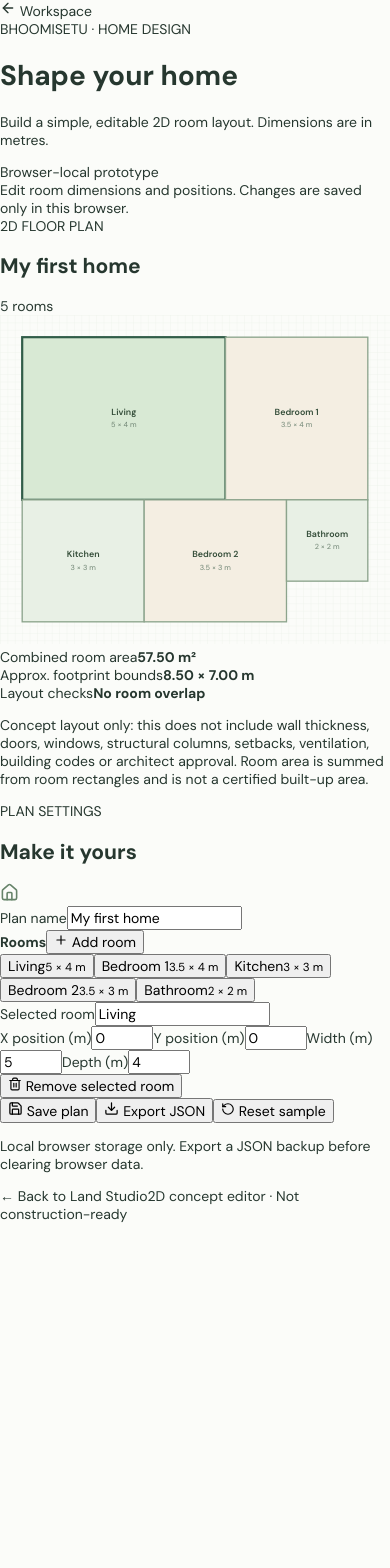
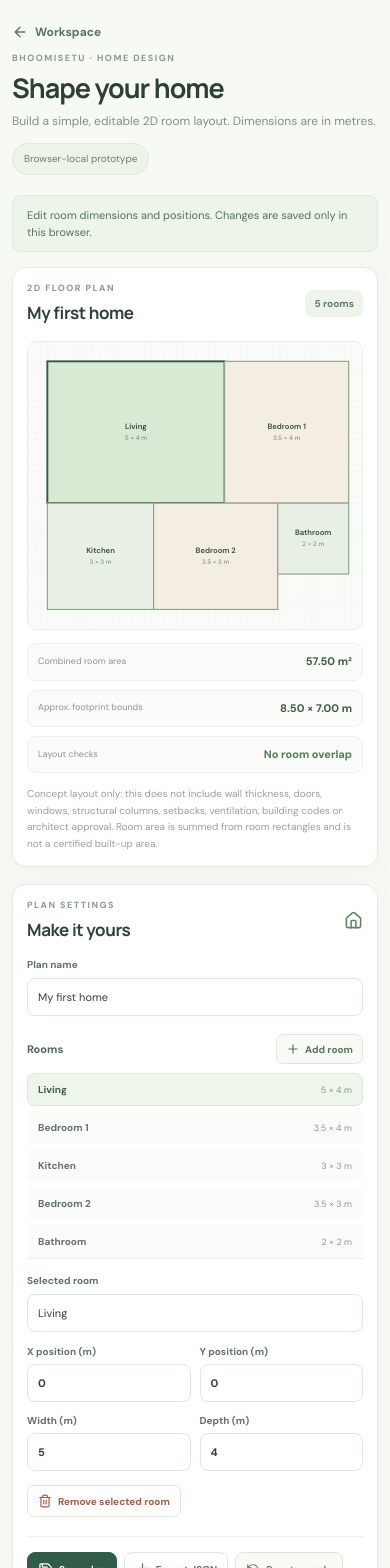
Before and after one commit to tejeshdimmiti5-crypto/bhoomisetu-land-to-home, a Next.js app: page /design in a window 390 px wide. Shown: the top 1568 px of the page. Before the commit the page ends 1223 px from the top, so only its background shows below. Built offline with nearby package versions, Linux system fonts and the light colour scheme.

Commit message:
Style responsive home design workspace

```diff
--- a/app/globals.css
+++ b/app/globals.css
@@ -80,3 +80,54 @@
 .studio-draw-tools{display:flex;align-items:center;gap:8px;flex-wrap:wrap;margin-top:16px}.studio-draw-tools>span{font-size:10px;color:#708476}.studio-draw-active{border-color:#a8c3a5;box-shadow:0 0 0 2px #edf5e9}.studio-draw-hint{margin:0;padding:9px 11px;background:#edf4e9;color:#57725a;font-size:10px;line-height:1.5}.studio-draw-active svg{user-select:none;-webkit-user-select:none}
 
 .studio-gps-note{display:flex;flex-direction:column;gap:6px;padding:11px 12px;margin-top:12px;border:1px solid #eadfbe;border-radius:9px;background:#fffaf0;color:#756344;font-size:10px;line-height:1.6}.studio-gps-note strong{font-size:11px}.studio-gps-note button{align-self:flex-start;border:1px solid #e6dcc3;border-radius:7px;padding:6px 9px;background:#fff;color:#6f6248;font-size:10px;font-weight:700}
+
+
+/* Home design workspace */
+.design-page{min-height:100vh;background:#f7f9f5;color:#293b30;padding:28px clamp(14px,4vw,54px) 22px;font-family:'DM Sans',sans-serif}
+.design-header{max-width:1450px;margin:0 auto 20px;display:grid;grid-template-columns:145px minmax(0,1fr) auto;gap:22px;align-items:start}
+.design-back{display:inline-flex;align-items:center;gap:7px;padding-top:5px;color:#58765d;font-size:12px;font-weight:700}
+.design-eyebrow,.design-kicker{display:block;color:#8a9a8c;font-size:9px;letter-spacing:1.5px;font-weight:700;margin-bottom:8px}
+.design-header h1{font:700 clamp(27px,3vw,36px)/1.15 Manrope,sans-serif;letter-spacing:-1px;margin:0;color:#2e4034}
+.design-header p{font-size:12px;line-height:1.6;color:#819087;margin:9px 0 0}
+.design-local-badge{font-size:10px;line-height:1.4;color:#67806a;background:#edf3e9;border:1px solid #e0e9dc;border-radius:20px;padding:8px 11px}
+.design-notice{max-width:1450px;margin:0 auto 15px;padding:11px 14px;border:1px solid #e0e9db;border-radius:9px;background:#edf4e9;color:#57725a;font-size:11px;line-height:1.5}
+.design-layout{max-width:1450px;margin:0 auto;display:grid;grid-template-columns:minmax(0,1.35fr) minmax(320px,.65fr);gap:17px;align-items:start}
+.design-card{min-width:0;background:#fff;border:1px solid #e5ebe2;border-radius:14px;padding:20px;box-shadow:0 5px 22px #2d473309}
+.design-card-head{display:flex;justify-content:space-between;align-items:center;gap:12px;margin-bottom:17px}
+.design-card h2{font:700 17px/1.3 Manrope,sans-serif;letter-spacing:-.4px;margin:0;color:#304236}
+.design-room-count{font-size:10px;font-weight:700;color:#5d7d60;background:#eef4eb;padding:7px 9px;border-radius:8px}
+.design-canvas-wrap{width:100%;max-height:590px;overflow:auto;border:1px solid #e7eee4;border-radius:9px;background:#fbfcf9}
+.design-canvas-wrap svg{display:block;width:100%;min-width:360px;max-height:590px}
+.design-canvas-wrap g:focus{outline:none}
+.design-summary{display:grid;grid-template-columns:repeat(3,minmax(0,1fr));gap:9px;margin-top:13px}
+.design-summary>div{display:flex;flex-direction:column;gap:7px;padding:12px;border:1px solid #edf1e9;background:#fbfcf9;border-radius:9px;min-width:0}
+.design-summary span{font-size:9px;line-height:1.5;color:#8a968c}
+.design-summary strong{font-size:11px;line-height:1.4;color:#435b47;overflow-wrap:anywhere}
+.design-summary .design-warning-text{color:#a65c3c}.design-summary .design-ok-text{color:#527d59}
+.design-disclaimer,.design-storage-note{font-size:10px;line-height:1.65;color:#98a197;margin:13px 0 0}
+.design-label{display:block;color:#627268;font-size:10px;font-weight:700;margin:0 0 7px}
+.design-input{display:block;width:100%;height:38px;border:1px solid #e0e7dd;border-radius:8px;padding:0 10px;color:#304236;background:#fff;outline:none;font-size:11px;min-width:0}
+.design-input:focus{border-color:#91b094;box-shadow:0 0 0 3px #eaf2e7}
+.design-room-toolbar{display:flex;align-items:center;justify-content:space-between;gap:10px;margin:20px 0 9px}
+.design-room-toolbar strong{font-size:11px;color:#526658}
+.design-room-toolbar button{display:inline-flex;align-items:center;gap:5px;border:1px solid #dfe8dc;border-radius:7px;padding:7px 9px;background:#f8faf6;color:#58775c;font-size:10px;font-weight:700}
+.design-room-toolbar button:disabled{opacity:.5;cursor:not-allowed}
+.design-room-list{display:flex;flex-direction:column;gap:5px;max-height:190px;overflow:auto}
+.design-room-option{display:flex;align-items:center;justify-content:space-between;gap:10px;border:1px solid transparent;border-radius:7px;background:#fbfcf9;text-align:left;padding:9px 10px;color:#627268}
+.design-room-option.selected{border-color:#dbe8d7;background:#eef5eb;color:#3d6044}
+.design-room-option span{font-size:10px;font-weight:700;overflow-wrap:anywhere}.design-room-option small{font-size:9px;white-space:nowrap;color:#89978b}
+.design-room-fields{border-top:1px solid #edf1eb;margin-top:17px;padding-top:15px}
+.design-room-fields>.design-input{margin-bottom:13px}
+.design-field-grid{display:grid;grid-template-columns:repeat(2,minmax(0,1fr));gap:12px 9px}
+.design-field-grid .design-label{margin:0}
+.design-field-grid .design-input{margin-top:6px}
+.design-remove-room{display:inline-flex;align-items:center;gap:6px;border:1px solid #f0dfd9;border-radius:7px;padding:8px 10px;margin-top:14px;background:#fff;color:#a35c4a;font-size:10px;font-weight:700}
+.design-remove-room:disabled{opacity:.45;cursor:not-allowed}
+.design-actions{display:flex;flex-wrap:wrap;gap:7px;margin-top:19px;padding-top:15px;border-top:1px solid #edf1eb}
+.design-save,.design-export,.design-reset{min-height:35px;display:inline-flex;align-items:center;justify-content:center;gap:6px;border-radius:8px;padding:0 10px;font-size:10px;font-weight:700}
+.design-save{border:1px solid #315d48;background:#315d48;color:#fff}.design-save:disabled{opacity:.5;cursor:not-allowed}
+.design-export{border:1px solid #e1e8de;background:#fff;color:#5c7560}.design-reset{border:1px solid #e1e8de;background:#f8faf6;color:#738176}
+.design-footer{max-width:1450px;margin:18px auto 0;display:flex;justify-content:space-between;gap:12px;color:#a0aaa1;font-size:10px}
+.design-footer a{color:#658067;font-weight:700}
+@media(max-width:1000px){.design-header{grid-template-columns:1fr auto;gap:12px}.design-back{grid-column:1/-1}.design-layout{grid-template-columns:1fr}.design-editor-card{display:grid;grid-template-columns:1fr 1fr;column-gap:20px}.design-editor-card>.design-card-head,.design-editor-card>.design-label,.design-editor-card>#design-name,.design-editor-card>.design-actions,.design-editor-card>.design-storage-note{grid-column:1/-1}.design-room-toolbar{margin-top:18px}.design-room-list{max-height:250px}.design-room-fields{margin-top:0}}
+@media(max-width:600px){.design-page{padding:19px 12px}.design-header{grid-template-columns:1fr}.design-local-badge{justify-self:start}.design-card{padding:14px}.design-editor-card{display:block}.design-summary{grid-template-columns:1fr}.design-summary>div{padding:10px}.design-summary>div{flex-direction:row;align-items:center;justify-content:space-between}.design-summary span{max-width:48%}.design-summary strong{text-align:right;max-width:52%}.design-canvas-wrap svg{min-width:340px}.design-footer{flex-direction:column;line-height:1.5}}
```
